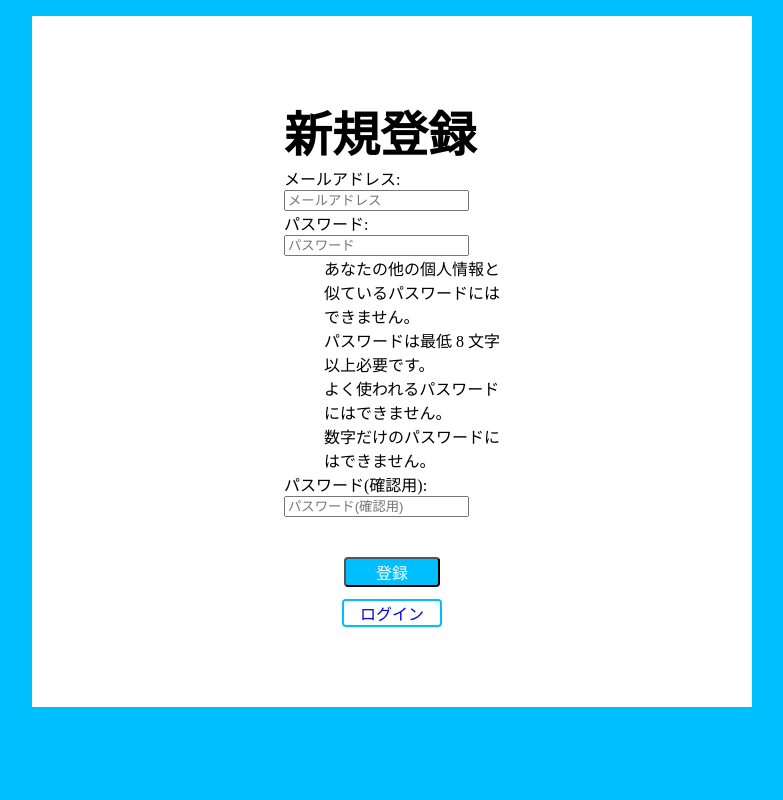
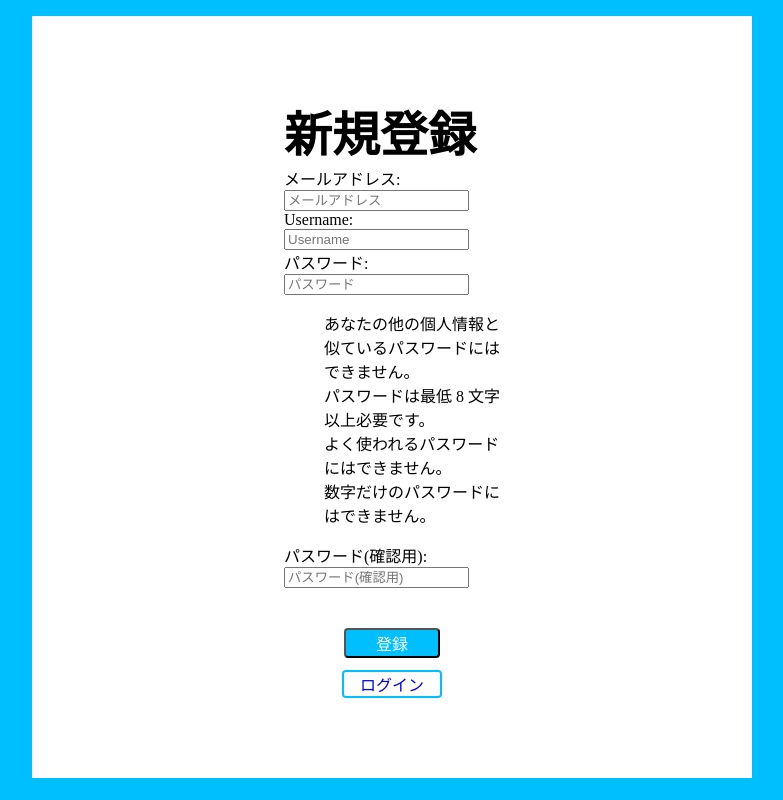
Before and after one commit to TeamB-2025W/sakumonkun, a Django app: page /accounts/signup/ in a window 1280 px wide. Shown: the whole page, without its empty margins (248-1031 px from the left). Run offline with Django 4.2, Linux system fonts and the light colour scheme; parts of the project's set-up code (start-up, migrations or seed data) failed here and were passed over.

Commit message:
[fix] AllAuth設定を変更 新規作成画面でusernameを選択できるよう設定変更 htmlを検証用に編集

```diff
--- a/project/account/templates/account/signup.html
+++ b/project/account/templates/account/signup.html
@@ -5,12 +5,48 @@
 <div class="register">
   <h1>新規登録</h1>
 
-<form class="register-form" method="POST" action="{% url 'accounts:account_signup' %}">
-  {% csrf_token %}
-  {{ form.as_p }}
-  <button type="submit">登録</button>
-</form>
-<a href="{% url 'accounts:account_login' %}">ログイン</a>
+  <form class="register-form" method="POST" action="{% url 'accounts:account_signup' %}">
+    {% csrf_token %}
+
+    <div class="form-field">
+      {{ form.email.label_tag }}
+      {{ form.email }}
+      {% if form.email.errors %}
+        <div class="error-message">{{ form.email.errors }}</div>
+      {% endif %}
+      <div class="help-text">{{ form.email.help_text }}</div>
+    </div>
+
+    <div class="form-field">
+      {{ form.username.label_tag }}
+      {{ form.username }}
+      {% if form.username.errors %}
+        <div class="error-message">{{ form.username.errors }}</div>
+      {% endif %}
+      <div class="help-text">{{ form.username.help_text }}</div>
+    </div>
+
+    <div class="form-field">
+      {{ form.password1.label_tag }}
+      {{ form.password1 }}
+      {% if form.password1.errors %}
+        <div class="error-message">{{ form.password1.errors }}</div>
+      {% endif %}
+      <div class="help-text">{{ form.password1.help_text }}</div>
+    </div>
+
+    <div class="form-field">
+      {{ form.password2.label_tag }}
+      {{ form.password2 }}
+      {% if form.password2.errors %}
+        <div class="error-message">{{ form.password2.errors }}</div>
+      {% endif %}
+      <div class="help-text">{{ form.password2.help_text }}</div>
+    </div>
+
+    <button type="submit">登録</button>
+  </form>
+  <a href="{% url 'accounts:account_login' %}">ログイン</a>
 </div>
 
 
--- a/project/app/views/test.py
+++ b/project/app/views/test.py
@@ -124,7 +124,7 @@ def test_update(request, testid=None):
 
 
 # テスト削除
-def test_delete(request):
+def test_delete(request, testid):
     if request.method == 'POST':
         testid = request.POST.get('testid')
         if testid:
@@ -133,3 +133,7 @@ def test_delete(request):
             return redirect('app:home')
 
     return render(request, 'app/test/modal/confirm_test_deletion.html')
+
+
+def test_delete_confirm(request):
+    return render(request, 'app/test/modal/confirm_test_deletion.html')
```
Also changed, not shown: project/project/settings.py (+3 -4 lines).
